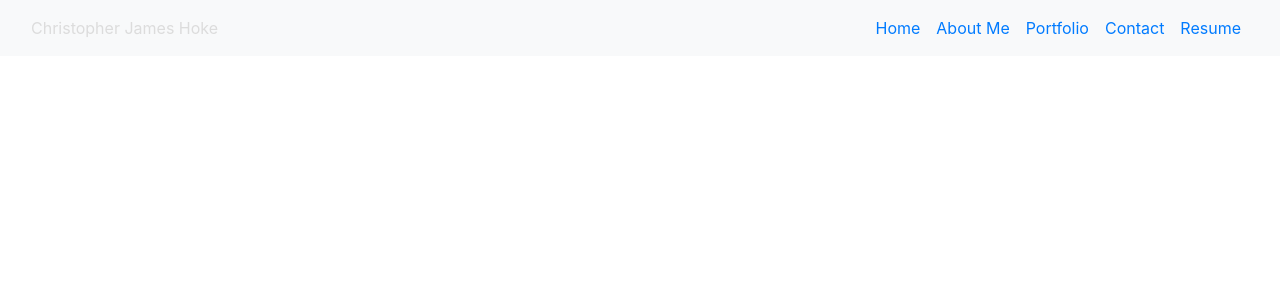
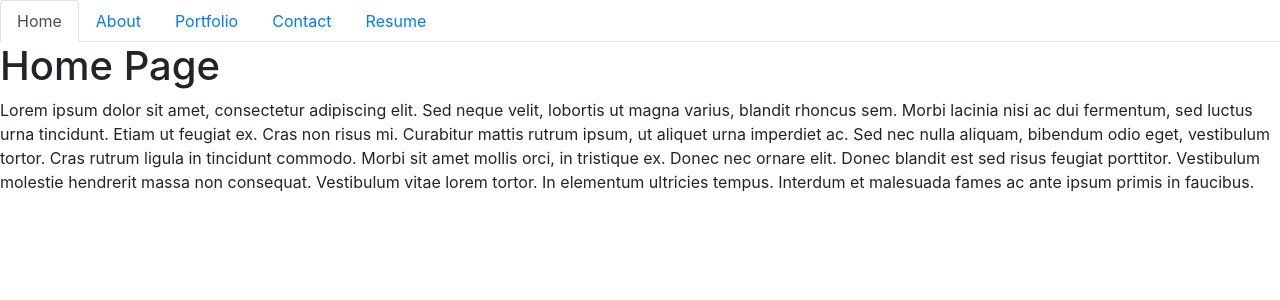
Before and after one commit to PrimitiveJ/Reactfolio-v-1.0.0, a React (Create React App) app: page / in a window 1280 px wide. Shown: the top 300 px of the page. Built offline with nearby package versions, Linux system fonts and the light colour scheme.

Commit message:
set up conditional rendering for nav tabs

```diff
--- a/src/App.js
+++ b/src/App.js
@@ -1,12 +1,6 @@
-import './App.css';
-import Header from './components/Header.js'
+import React from "react";
+import PortfolioContainer from "./components/PortfolioContainer";
 
-function App() {
-  return (
-    <div className="App">
-      <Header/>
-    </div>
-  );
-}
+const App = () => <PortfolioContainer />;
 
 export default App;
--- a/src/components/Header.js
+++ b/src/components/Header.js
@@ -1,35 +1,25 @@
 import React from 'react';
 
 
-const Header = () => {
+function Header(props) {
+    const tabs = ['Home', 'About', 'Portfolio', 'Contact', 'Resume'];
     return (
-        <div className="header">
-           <nav class="navbar navbar-expand-sm bg-light">
-
-<div class="container-fluid">
-  Christopher James Hoke
-  <ul class="navbar-nav">
-  <li class="nav-item">
-      <a class="nav-link" href="home">Home</a>
-    </li>
-    <li class="nav-item">
-      <a class="nav-link" href="aboutme">About Me</a>
-    </li>
-    <li class="nav-item">
-      <a class="nav-link" href="portfolio">Portfolio</a>
-    </li>
-    <li class="nav-item">
-      <a class="nav-link" href="contact">Contact</a>
-    </li>
-    <li class="nav-item">
-      <a class="nav-link" href="resume">Resume</a>
-    </li>
-  </ul>
-</div>
-
-</nav>
-        </div>
-    )
+      <ul className="nav nav-tabs">
+        {tabs.map(tab => (
+          <li className="nav-item" key={tab}>
+            <a
+              href={'#' + tab.toLowerCase()}
+              onClick={() => props.handlePageChange(tab)}
+              className={
+                props.currentPage === tab ? 'nav-link active' : 'nav-link'
+              }
+            >
+              {tab}
+            </a>
+          </li>
+        ))}
+      </ul>
+    );
 }
 
 export default Header
--- /dev/null
+++ b/src/components/PortfolioContainer.js
@@ -0,0 +1,45 @@
+import React, { useState } from 'react';
+import Header from './Header';
+import Home from './pages/Home';
+import About from './pages/About';
+import Projects from './pages/Projects';
+import Contact from './pages/Contact';
+import Resume from './pages/Resume';
+
+function Portfolio() {
+  const [currentPage, handlePageChange] = useState('Home');
+
+  const renderPage = () => {
+    // Add a switch statement that will return the appropriate component of the 'currentPage'
+    // YOUR CODE HERE
+    //
+    switch (currentPage) {
+      case "About":
+      return <About/>;
+      case "Projects":
+      return <Projects/>;
+      case 'Contact':
+      return <Contact/>;
+        case 'Resume':
+      return <Resume/>;
+      default: return <Home/>;
+    }
+
+  };
+
+  return (
+    <div>
+      <Header currentPage={currentPage} handlePageChange={handlePageChange} />
+      <div>
+        {
+          // Render the component returned by 'renderPage()'
+          // YOUR CODE HERE
+          //
+          renderPage(currentPage)
+        }
+      </div>
+    </div>
+  );
+}
+
+export default Portfolio;
--- /dev/null
+++ b/src/components/pages/About.js
@@ -0,0 +1,16 @@
+import React from 'react';
+
+const About = () => (
+    <div>
+      <h1>About Page</h1>
+      <p>
+        Nunc pharetra finibus est at efficitur. Praesent sed congue diam. Integer gravida dui mauris,
+        ut interdum nunc egestas sed. Aenean sed mollis diam. Nunc aliquet risus ac finibus porta. Nam
+        quis arcu non lectus tincidunt fermentum. Suspendisse aliquet orci porta quam semper
+        imperdiet. Praesent euismod mi justo, faucibus scelerisque risus cursus in. Sed rhoncus mollis
+        diam, sit amet facilisis lectus blandit at.
+      </p>
+    </div>
+  );
+
+  export default About;
--- /dev/null
+++ b/src/components/pages/Contact.js
@@ -0,0 +1,20 @@
+import React from "react";
+
+const Contact = () => (
+  <div>
+    <h1>Contact Page</h1>
+    <p>
+      Integer cursus bibendum sem non pretium. Vestibulum in aliquet sem, quis molestie urna.
+      Aliquam semper ultrices varius. Aliquam faucibus sit amet magna a ultrices. Aenean
+      pellentesque placerat lacus imperdiet efficitur. In felis nisl, luctus non ante euismod,
+      tincidunt bibendum mi. In a molestie nisl, eu sodales diam. Nam tincidunt lacus quis magna
+      posuere, eget tristique dui dapibus. Maecenas fermentum elementum faucibus. Quisque nec metus
+      vestibulum, egestas massa eu, sollicitudin ipsum. Nulla facilisi. Sed ut erat ligula. Nam
+      tincidunt nunc in nibh dictum ullamcorper. Class aptent taciti sociosqu ad litora torquent per
+      conubia nostra, per inceptos himenaeos. Etiam ornare rutrum felis at rhoncus. Etiam vel
+      condimentum magna, quis tempor nulla.
+    </p>
+  </div>
+);
+
+export default Contact;
--- /dev/null
+++ b/src/components/pages/Home.js
@@ -0,0 +1,19 @@
+import React from "react";
+
+const Home = () => (
+  <div>
+    <h1>Home Page</h1>
+    <p>
+      Lorem ipsum dolor sit amet, consectetur adipiscing elit. Sed neque velit, lobortis ut magna
+      varius, blandit rhoncus sem. Morbi lacinia nisi ac dui fermentum, sed luctus urna tincidunt.
+      Etiam ut feugiat ex. Cras non risus mi. Curabitur mattis rutrum ipsum, ut aliquet urna
+      imperdiet ac. Sed nec nulla aliquam, bibendum odio eget, vestibulum tortor. Cras rutrum ligula
+      in tincidunt commodo. Morbi sit amet mollis orci, in tristique ex. Donec nec ornare elit.
+      Donec blandit est sed risus feugiat porttitor. Vestibulum molestie hendrerit massa non
+      consequat. Vestibulum vitae lorem tortor. In elementum ultricies tempus. Interdum et malesuada
+      fames ac ante ipsum primis in faucibus.
+    </p>
+  </div>
+);
+
+export default Home;
--- /dev/null
+++ b/src/components/pages/Projects.js
@@ -0,0 +1,21 @@
+import React from "react";
+
+const Projects = () => (
+  <div>
+    <h1>Projects</h1>
+    <p>
+      Donec a volutpat quam. Curabitur nec varius justo, sed rutrum ligula. Curabitur pellentesque
+      turpis sit amet eros iaculis, a mollis arcu dictum. Ut vel ante eget massa ornare placerat.
+      Etiam nisl orci, finibus sodales volutpat et, hendrerit ut dolor. Suspendisse porta dictum
+      nunc, sed pretium risus rutrum eget. Nam consequat, ligula in faucibus vestibulum, nisi justo
+      laoreet risus, luctus luctus mi lacus sit amet libero. Class aptent taciti sociosqu ad litora
+      torquent per conubia nostra, per inceptos himenaeos. Mauris pretium condimentum tellus eget
+      lobortis. Interdum et malesuada fames ac ante ipsum primis in faucibus. Donec placerat
+      accumsan mi, ut congue neque placerat eu. Donec nec ipsum in velit pellentesque vehicula sit
+      amet at augue. Maecenas aliquam bibendum congue. Pellentesque semper, lectus non ullamcorper
+      iaculis, est ligula suscipit velit, sed bibendum turpis dui in sapien.
+    </p>
+  </div>
+);
+
+export default Projects;
--- /dev/null
+++ b/src/components/pages/Resume.js
@@ -0,0 +1,21 @@
+import React from "react";
+
+const Resume = () => (
+  <div>
+    <h1>Resume</h1>
+    <p>
+      Donec a volutpat quam. Curabitur nec varius justo, sed rutrum ligula. Curabitur pellentesque
+      turpis sit amet eros iaculis, a mollis arcu dictum. Ut vel ante eget massa ornare placerat.
+      Etiam nisl orci, finibus sodales volutpat et, hendrerit ut dolor. Suspendisse porta dictum
+      nunc, sed pretium risus rutrum eget. Nam consequat, ligula in faucibus vestibulum, nisi justo
+      laoreet risus, luctus luctus mi lacus sit amet libero. Class aptent taciti sociosqu ad litora
+      torquent per conubia nostra, per inceptos himenaeos. Mauris pretium condimentum tellus eget
+      lobortis. Interdum et malesuada fames ac ante ipsum primis in faucibus. Donec placerat
+      accumsan mi, ut congue neque placerat eu. Donec nec ipsum in velit pellentesque vehicula sit
+      amet at augue. Maecenas aliquam bibendum congue. Pellentesque semper, lectus non ullamcorper
+      iaculis, est ligula suscipit velit, sed bibendum turpis dui in sapien.
+    </p>
+  </div>
+);
+
+export default Resume;
--- a/src/index.js
+++ b/src/index.js
@@ -1,11 +1,5 @@
-import React from 'react';
-import ReactDOM from 'react-dom/client';
-import App from './App';
+import React from "react";
+import ReactDOM from "react-dom";
+import App from "./App";
 
-
-const root = ReactDOM.createRoot(document.getElementById('root'));
-root.render(
-  <React.StrictMode>
-    <App />
-  </React.StrictMode>
-);
+ReactDOM.render(<App />, document.getElementById("root"));
```
